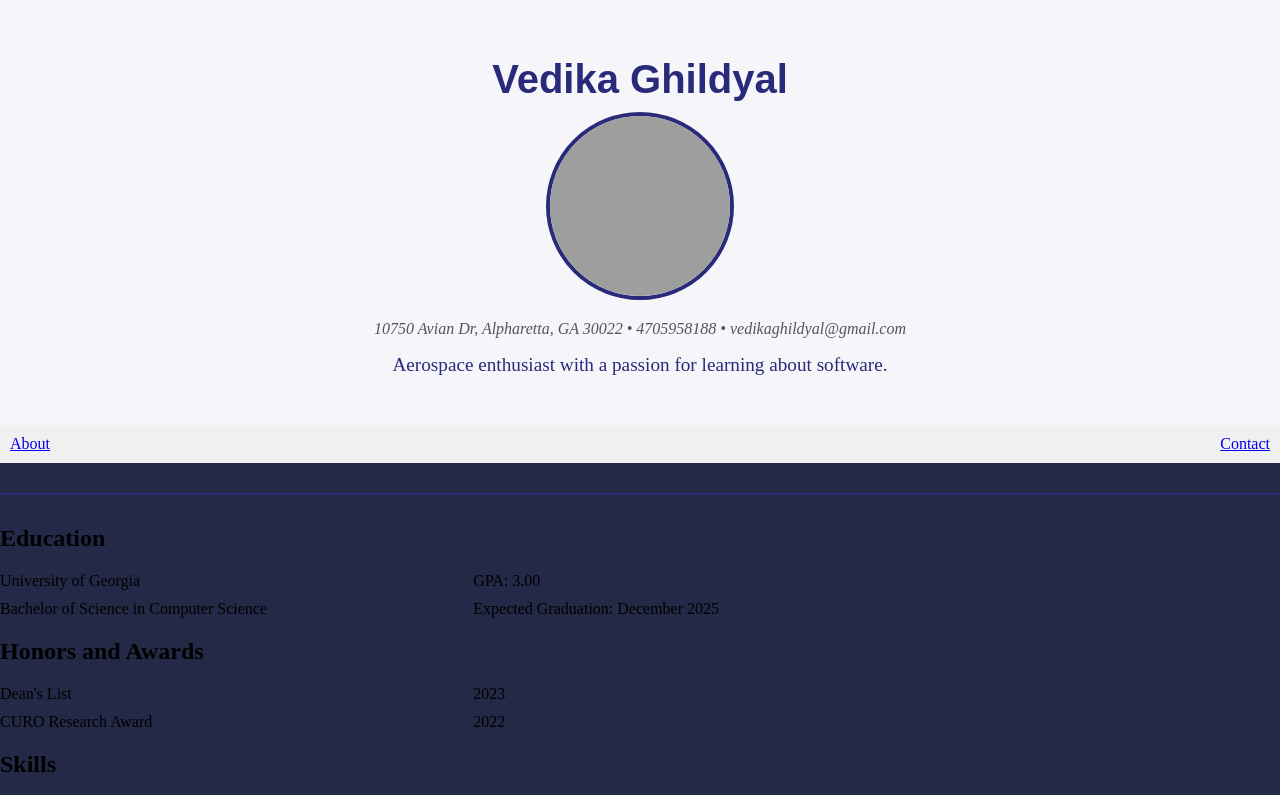
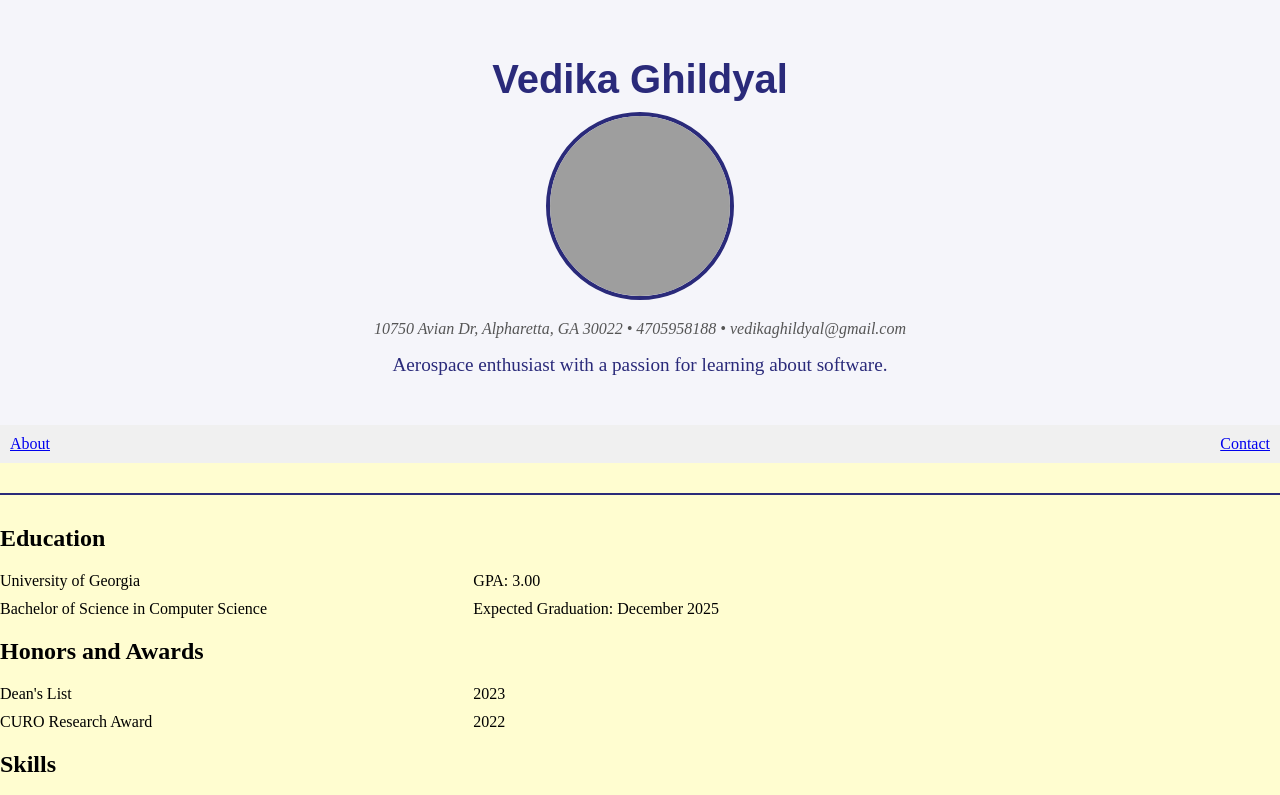
Before and after one commit to VedikaG/Ghildyal.Vedika.CSCI4300.github.io, a website: page index.html in a window 1280 px wide. Shown: the top 795 px of the page. Drawn offline with Linux system fonts and the light colour scheme; grey boxes are pictures that could not be loaded.

Commit message:
Update background color to light cream
Change background color from deep blue to light cream.

```diff
--- a/css/style.css
+++ b/css/style.css
@@ -1,6 +1,6 @@
 body {
     margin: 0;
-    background-color: #232946; /* Deep blue background */
+    background-color: #fffdd0; /* Deep blue background */
 }
 
 /****************   Nav Section **********************/
```
